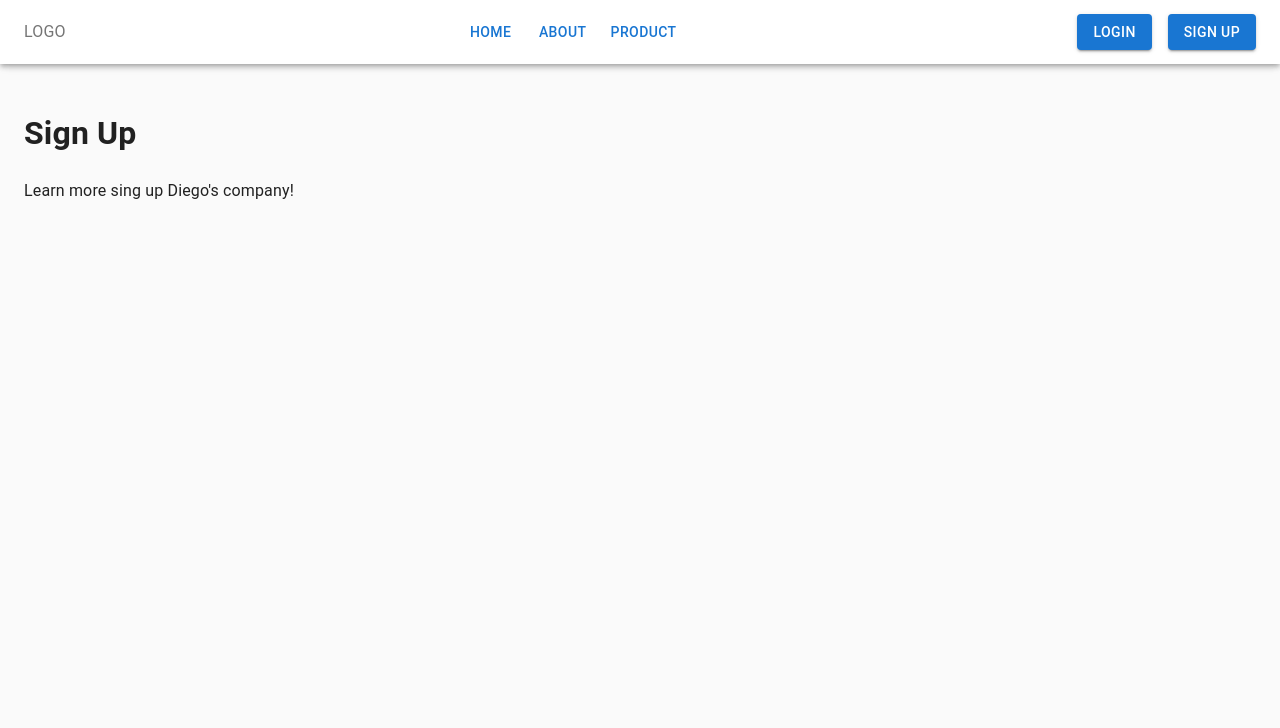
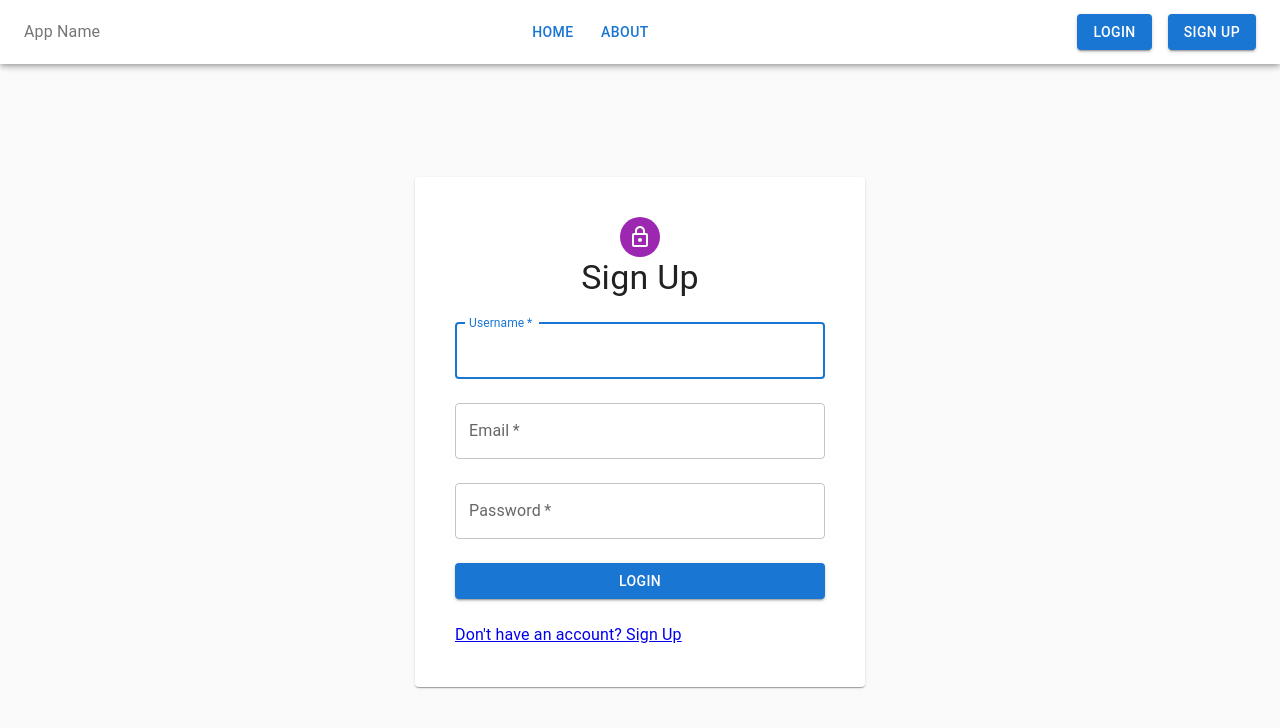
Before and after one commit to rast4manpower/ProjetoLicenciatura, a React app in the folder client/my-app/: page /sign_up in a window 1280 px wide. Shown: the top 728 px of the page. Built offline with nearby package versions, Linux system fonts and the light colour scheme.

Commit message:
sign up e product started

```diff
--- a/client/my-app/src/App.tsx
+++ b/client/my-app/src/App.tsx
@@ -6,14 +6,13 @@ import Home from '@components/templates/Home'
 import Login from '@components/templates/Login'
 import Products from '@components/templates/Products'
 import SignUp from '@components/templates/SignUp'
-import { BrowserRouter as Router, Route, Routes } from 'react-router-dom'
+import { Route, Routes } from 'react-router-dom'
 
 const App: FC = () => {
   return (
-    <Router>
     <AppLayout>
       <Routes>
-          <Route path="/" element={<Home title="Home" subtitle="Subtitle" />} />
+        <Route path="/" element={<Home />} />
         <Route path="/about" element={<About />} />
         <Route path="/products" element={<Products />} />
         <Route path="/contact" element={<Contact />} />
@@ -21,7 +20,6 @@ const App: FC = () => {
         <Route path="/sign_up" element={<SignUp />} />
       </Routes>
     </AppLayout>
-    </Router>
   )
 }
 export default App
--- a/client/my-app/src/components/layouts/AppLayout.tsx
+++ b/client/my-app/src/components/layouts/AppLayout.tsx
@@ -1,9 +1,18 @@
 import type { ReactNode } from 'react'
-import { AppBar, Box, Button, Container, Grid, Toolbar } from '@mui/material'
+import {
+  AppBar,
+  Avatar,
+  Box,
+  Button,
+  Container,
+  Grid,
+  Toolbar,
+} from '@mui/material'
 import { NAVBAR_HEIGHT } from '@constants/layout'
 import useAuth from 'hooks/useAuth'
 import { Link } from 'react-router-dom'
 import { makeStyles } from 'tss-react/mui'
+import { getInitials } from '@utils/string'
 
 type AppLayoutProps = {
   children: ReactNode
@@ -36,7 +45,7 @@ const AppLayout = ({ children }: AppLayoutProps) => {
               alignItems="center"
               gap={2}
             >
-              LOGO
+              App Name
               <Box display="flex" gap={1}>
                 <Button component={Link} to={'/'}>
                   Home
@@ -44,12 +53,15 @@ const AppLayout = ({ children }: AppLayoutProps) => {
                 <Button component={Link} to={'/About'}>
                   About
                 </Button>
-                <Button component={Link} to={'/products'}>
-                  Product
-                </Button>
+                {user && (
+                  <Button component={Link} to={'/products'}>
+                    Product
+                  </Button>
+                )}
               </Box>
               {user ? (
                 <Box gap={2} display="flex">
+                  <Avatar>{getInitials(user.username)}</Avatar>
                   <Button variant="contained" onClick={logout}>
                     logout
                   </Button>
--- /dev/null
+++ b/client/my-app/src/components/molecules/AddNewItemCard.tsx
@@ -0,0 +1,44 @@
+import { Box, Button, ButtonProps, Card, Fab, Typography } from '@mui/material'
+import { AddRounded } from '@mui/icons-material'
+import { makeStyles } from 'tss-react/mui'
+import { ReactNode } from 'react'
+
+type AddNewItemCardProps = {
+  title: ReactNode
+  onClick: ButtonProps['onClick']
+}
+
+const useStyles = makeStyles()((theme) => ({
+  root: {
+    height: '100%',
+  },
+}))
+
+const AddNewItemCard = ({ title, onClick }: AddNewItemCardProps) => {
+  const { classes } = useStyles()
+  return (
+    <Card className={classes.root}>
+      <Button
+        color="inherit"
+        onClick={onClick}
+        fullWidth
+        sx={{ height: '100%' }}
+      >
+        <Box
+          display="flex"
+          flexDirection="column"
+          justifyContent="center"
+          alignItems="center"
+          gap={2}
+        >
+          <Fab color="primary" aria-label="add" component="span">
+            <AddRounded />
+          </Fab>
+          <Typography variant="button">{title}</Typography>
+        </Box>
+      </Button>
+    </Card>
+  )
+}
+
+export default AddNewItemCard
--- a/client/my-app/src/components/molecules/OverflowBox.tsx
+++ b/client/my-app/src/components/molecules/OverflowBox.tsx
@@ -14,7 +14,6 @@ const useStyles = makeStyles<{
   wordBreak?: 'anywhere' | 'break-word'
 }>()((_, { displayLines, wordBreak }) => ({
   lineEllipsis: {
-    backgroundColor: 'lightblue',
     overflow: 'hidden',
     textOverflow: 'ellipsis',
     display: '-webkit-box',
--- a/client/my-app/src/components/templates/Login.tsx
+++ b/client/my-app/src/components/templates/Login.tsx
@@ -6,12 +6,24 @@ import {
   Grid,
   Typography,
   Container,
+  Avatar,
+  Box,
 } from '@mui/material'
 import useAuth from 'hooks/useAuth'
 import { ChangeEvent, useState } from 'react'
 import { Link } from 'react-router-dom'
+import { makeStyles } from 'tss-react/mui'
+import LockOutlinedIcon from '@mui/icons-material/LockOutlined'
+
+const useStyles = makeStyles()((theme) => ({
+  avatar: {
+    margin: theme.spacing(0),
+    backgroundColor: theme.palette.secondary.main,
+  },
+}))
 
 const Login = () => {
+  const { classes } = useStyles()
   const { login } = useAuth()
 
   const [account, setAccount] = useState({ username: '', password: '' })
@@ -29,7 +41,6 @@ const Login = () => {
   return (
     <Container
       sx={{
-        bgcolor: 'lightblue',
         minHeight: `calc(100vh - ${NAVBAR_HEIGHT}px - 48px)`,
         display: 'flex',
         padding: 0,
@@ -38,9 +49,19 @@ const Login = () => {
       }}
       style={{ padding: 0 }}
     >
-      <Paper sx={{ padding: 2, width: 400 }}>
-        <Grid container gap={2} direction="column">
-          <Typography variant="h3">Login</Typography>
+      <Paper sx={{ padding: 5, width: 450 }}>
+        <Grid container gap={3} direction="column">
+          <Box
+            display="flex"
+            justifyContent="center"
+            alignItems="center"
+            flexDirection="column"
+          >
+            <Avatar className={classes.avatar}>
+              <LockOutlinedIcon />
+            </Avatar>
+            <Typography variant="h4">Login</Typography>
+          </Box>
           <TextField
             onChange={(event) => handelAccount('username', event)}
             variant="outlined"
@@ -64,9 +85,10 @@ const Login = () => {
             autoComplete="current-password"
           />
 
+          <Button variant="contained" onClick={() => login(account)}>
+            Login
+          </Button>
           <Link to={'/sign_up'}>{"Don't have an account? Sign Up"}</Link>
-
-          <Button onClick={() => login(account)}>Login</Button>
         </Grid>
       </Paper>
     </Container>
--- a/client/my-app/src/components/templates/SignUp.tsx
+++ b/client/my-app/src/components/templates/SignUp.tsx
@@ -1,11 +1,112 @@
-import React from 'react'
+import { NAVBAR_HEIGHT } from '@constants/layout'
+import {
+  Paper,
+  Button,
+  TextField,
+  Grid,
+  Typography,
+  Container,
+  Avatar,
+  Box,
+} from '@mui/material'
+import useAuth from 'hooks/useAuth'
+import { ChangeEvent, useState } from 'react'
+import { Link } from 'react-router-dom'
+import { makeStyles } from 'tss-react/mui'
+import LockOutlinedIcon from '@mui/icons-material/LockOutlined'
 
-const SignUp: React.FC = () => {
+const useStyles = makeStyles()((theme) => ({
+  avatar: {
+    margin: theme.spacing(0),
+    backgroundColor: theme.palette.secondary.main,
+  },
+}))
+
+const Login = () => {
+  const { classes } = useStyles()
+  const { login } = useAuth()
+
+  const [account, setAccount] = useState({
+    username: '',
+    password: '',
+    email: '',
+  })
+
+  const handelAccount = (
+    property: 'username' | 'password' | 'email',
+    event: ChangeEvent<HTMLTextAreaElement | HTMLInputElement>,
+  ) => {
+    setAccount((previous) => ({
+      ...previous,
+      [property]: event.target.value,
+    }))
+  }
+
   return (
-    <div>
-      <h1>Sign Up</h1>
-      <p>Learn more sing up Diego's company!</p>
-    </div>
+    <Container
+      sx={{
+        minHeight: `calc(100vh - ${NAVBAR_HEIGHT}px - 48px)`,
+        display: 'flex',
+        padding: 0,
+        alignItems: 'center',
+        justifyContent: 'center',
+      }}
+      style={{ padding: 0 }}
+    >
+      <Paper sx={{ padding: 5, width: 450 }}>
+        <Grid container gap={3} direction="column">
+          <Box
+            display="flex"
+            justifyContent="center"
+            alignItems="center"
+            flexDirection="column"
+          >
+            <Avatar className={classes.avatar}>
+              <LockOutlinedIcon />
+            </Avatar>
+            <Typography variant="h4">Sign Up</Typography>
+          </Box>
+          <TextField
+            onChange={(event) => handelAccount('username', event)}
+            variant="outlined"
+            required
+            fullWidth
+            id="username"
+            label="Username"
+            name="username"
+            autoFocus
+          />
+
+          <TextField
+            onChange={(event) => handelAccount('email', event)}
+            variant="outlined"
+            required
+            fullWidth
+            id="email"
+            label="Email"
+            name="email"
+            type="email"
+          />
+
+          <TextField
+            onChange={(event) => handelAccount('password', event)}
+            variant="outlined"
+            required
+            fullWidth
+            name="password"
+            label="Password"
+            type="password"
+            id="password"
+            autoComplete="current-password"
+          />
+
+          <Button variant="contained" onClick={() => login(account)}>
+            Login
+          </Button>
+          <Link to={'/login'}>{"Don't have an account? Sign Up"}</Link>
+        </Grid>
+      </Paper>
+    </Container>
   )
 }
-export default SignUp
+export default Login
--- a/client/my-app/src/index.tsx
+++ b/client/my-app/src/index.tsx
@@ -5,17 +5,20 @@ import RequestsProvider from '@providers/RequestsProvider'
 import ThemeRegistry from '@theme/ThemeRegistry'
 import ReactDOM from 'react-dom/client'
 import App from './App'
+import { BrowserRouter as Router } from 'react-router-dom'
 
 const root = ReactDOM.createRoot(document.getElementById('root') as HTMLElement)
 root.render(
   <StrictMode>
     <ThemeRegistry>
       <NotificationProvider dense maxSnack={3} preventDuplicate>
-        <RequestsProvider value={{ revalidateOnFocus: false }}>
-          <AuthProvider>
-            <App />
-          </AuthProvider>
-        </RequestsProvider>
+        <Router>
+          <RequestsProvider value={{ revalidateOnFocus: false }}>
+            <AuthProvider>
+              <App />
+            </AuthProvider>
+          </RequestsProvider>
+        </Router>
       </NotificationProvider>
     </ThemeRegistry>
   </StrictMode>,
--- a/client/my-app/src/providers/AuthProvider.tsx
+++ b/client/my-app/src/providers/AuthProvider.tsx
@@ -1,4 +1,5 @@
 import { type ReactNode, createContext, memo, useState } from 'react'
+import { useNavigate } from 'react-router-dom'
 
 type User = {
   username: string
@@ -34,6 +35,7 @@ const AuthContext = createContext<AuthContextValue | null>(null)
 
 export const AuthProvider = memo(({ children }: AuthProviderProps) => {
   const [user, setUser] = useState<User | null>(null)
+  const navigate = useNavigate()
 
   const login = ({
     username,
@@ -41,10 +43,13 @@ export const AuthProvider = memo(({ children }: AuthProviderProps) => {
   }: {
     username: string
     password: string
-  }) =>
+  }) => {
     //TODO fazer pedido ao servidor
-
+    console.log('username: ', username)
+    console.log('password: ', password)
     setUser({ email: 'email', username: username })
+    navigate('/')
+  }
 
   const logout = () => setUser(null)
 
@@ -61,6 +66,8 @@ export const AuthProvider = memo(({ children }: AuthProviderProps) => {
     console.log('username: ', username)
     console.log('email: ', email)
     console.log('password: ', password)
+    setUser({ email: 'email', username: username })
+    navigate('/')
   }
 
   return (
--- /dev/null
+++ b/client/my-app/src/utils/string.ts
@@ -0,0 +1,3 @@
+export const getInitials = (name: string) => {
+  return name[0].toUpperCase()
+}
```
Also changed, not shown: client/my-app/src/components/molecules/ItemCard.tsx (+11 -4 lines), client/my-app/src/components/templates/Home.tsx (+36 -7 lines), client/my-app/src/components/templates/Products.tsx (+40 -4 lines). Lines whose indentation alone changed are shown as unchanged.
